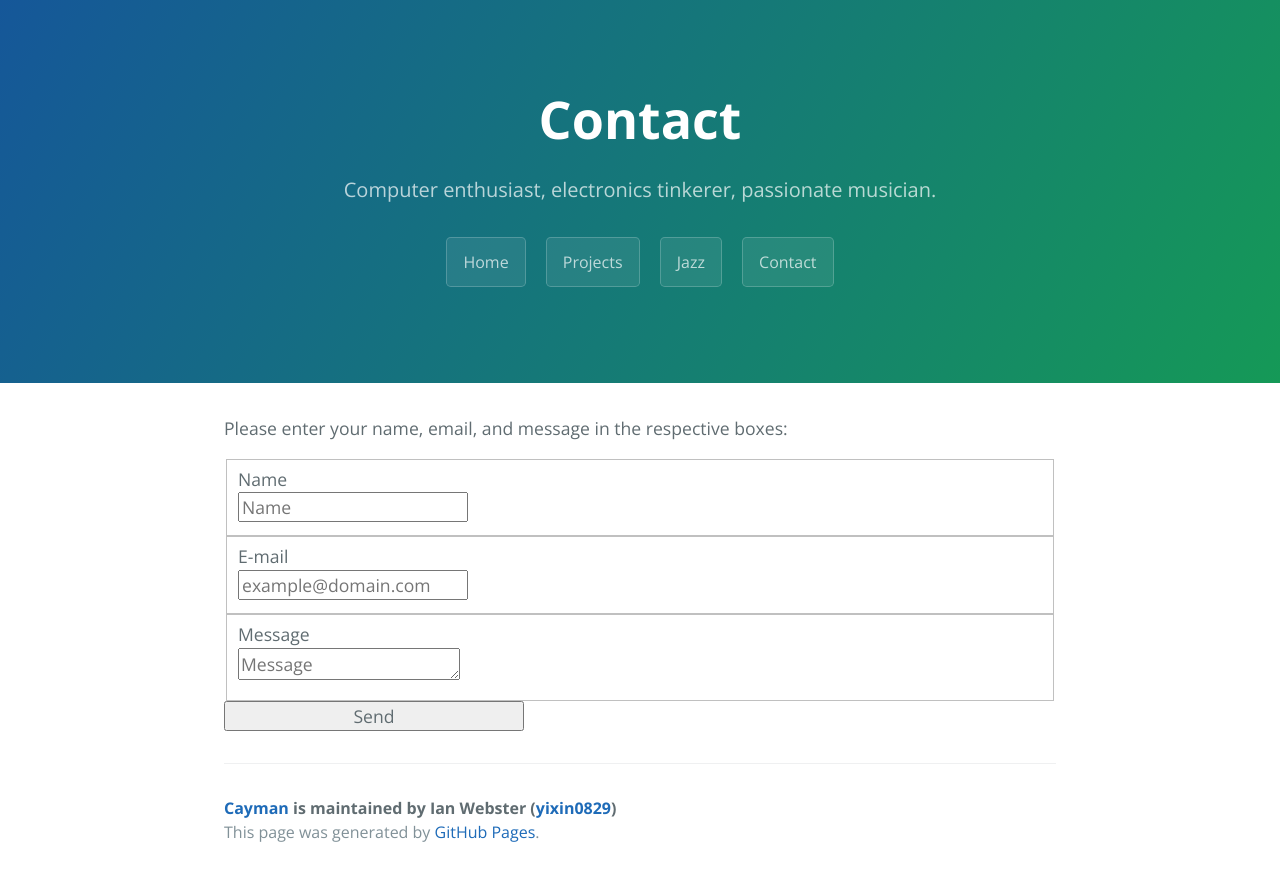
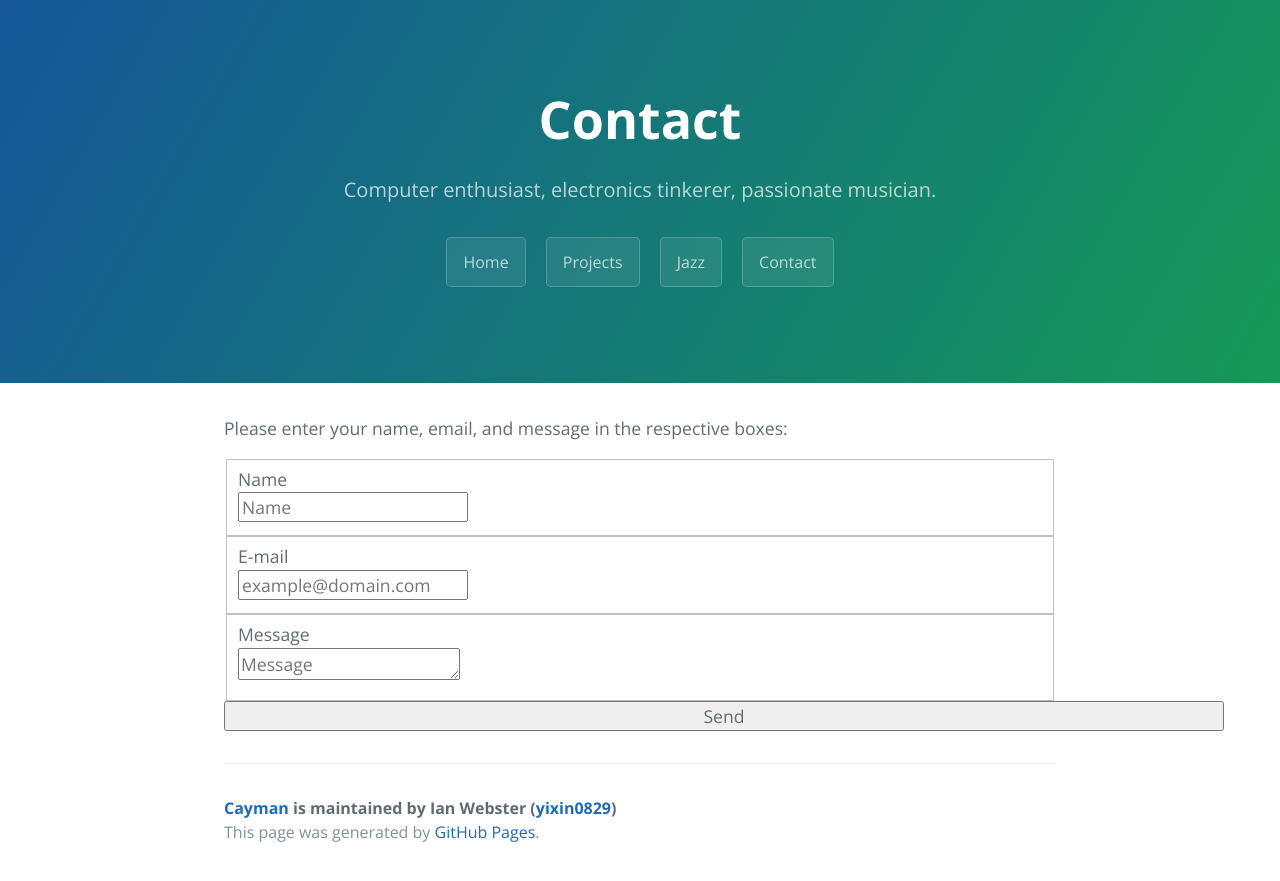
Before and after one commit to yixin0829/Cayman, a Jekyll site: the page built from contact/index.md, in a window 1280 px wide. Shown: the top 881 px of the page. Built offline with Jekyll 4.4.1, drawn with Linux system fonts in a browser that asks for light colours.

Commit message:
Update index.md

```diff
--- a/contact/index.md
+++ b/contact/index.md
@@ -19,5 +19,5 @@ Please enter your name, email, and message in the respective boxes:
  </fieldset>
  <input class="hidden" type="text" name="_gotcha" style="display:none">
  <input class="hidden" type="hidden" name="_subject" value="Message via https://iwebster28/github.io/Cayman">
-<input class="button submit" type="submit" value="Send" style="width: 300px;" />
+<input class="button submit" type="submit" value="Send" style="width: 1000px;" />
 </form>
```
